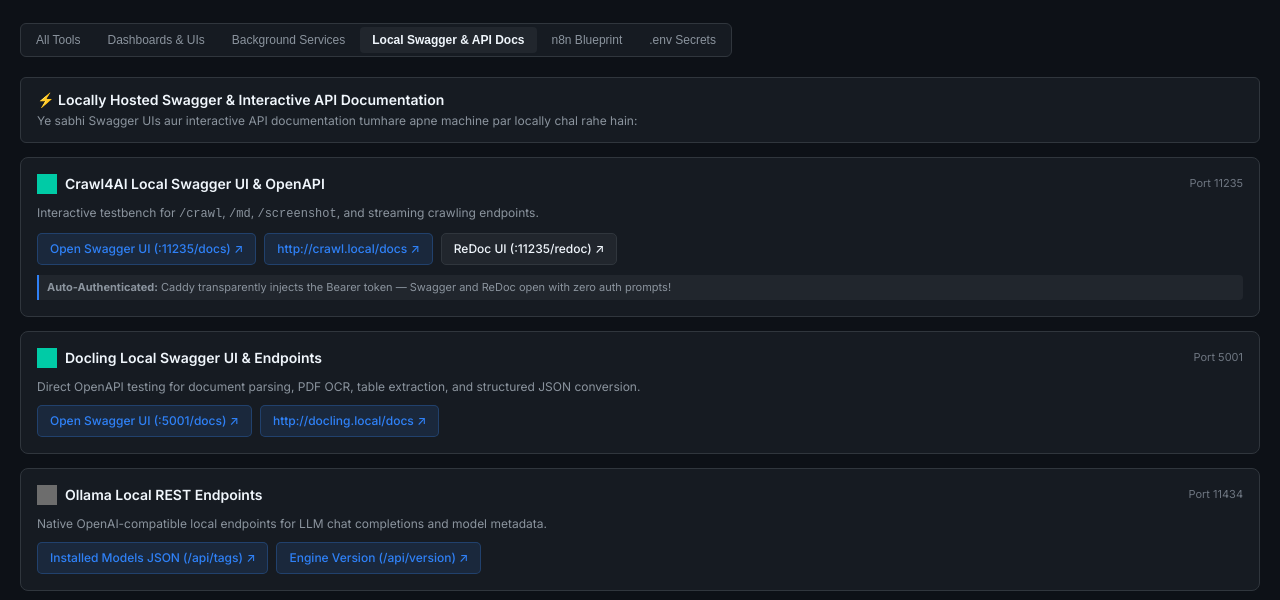
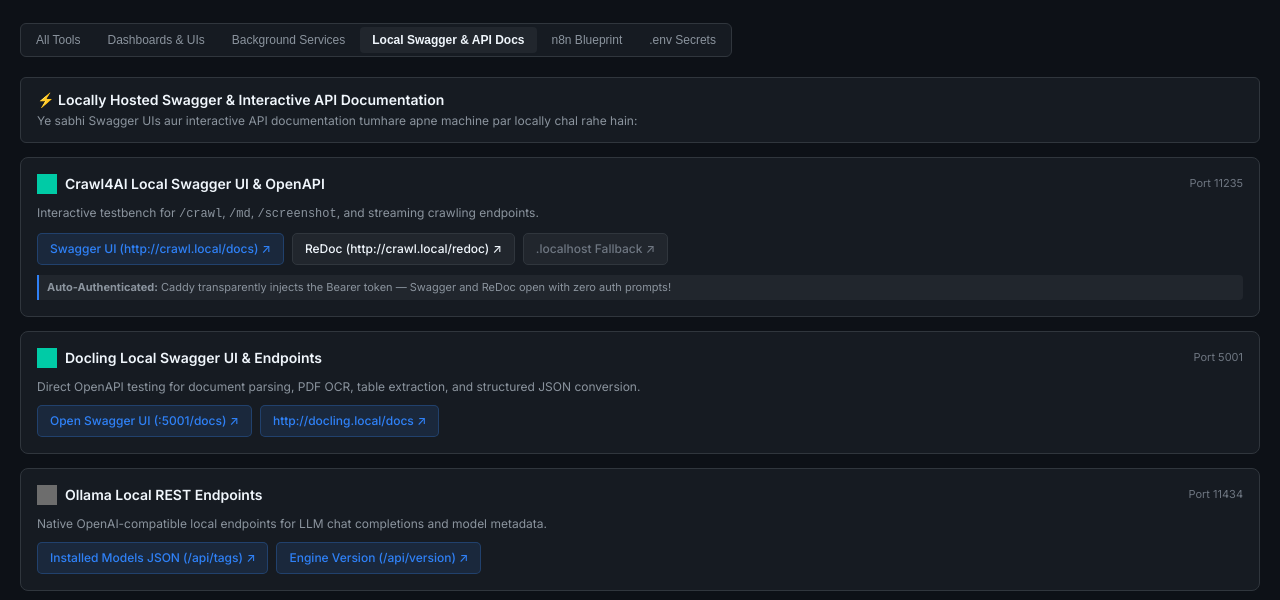
Before and after one commit to codeXparadise/AutomationKit, a plain HTML site: page dashboard.html in a window 1280 px wide. Both pictures are taken after a click on the button "Local Swagger & API Docs". Shown: the part 78-678 px from the top of the page. Drawn offline with Linux system fonts and the light colour scheme; grey boxes are pictures that could not be loaded.

Commit message:
fix: restore clean port separation between caddy and crawl4ai

```diff
--- a/compose.yml
+++ b/compose.yml
@@ -211,6 +211,8 @@ services:
     restart: unless-stopped
     environment:
       - CRAWL4AI_API_TOKEN=${CRAWL4AI_API_TOKEN}
+    ports:
+      - "11235:11235"
     shm_size: 1gb
     volumes:
       - ./shared:/data/shared
@@ -259,12 +261,11 @@ services:
   # ==========================================
   caddy:
     image: caddy:2-alpine
-    container_name: AutomationKit
+    container_name: caddy
     restart: unless-stopped
     ports:
       - "80:80"
       - "443:443"
-      - "11235:11235"
     volumes:
       - ./config/caddy/Caddyfile:/etc/caddy/Caddyfile:ro
       - ./portal:/srv/portal:ro
--- a/dashboard.html
+++ b/dashboard.html
@@ -1306,14 +1306,14 @@
           Interactive testbench for <code>/crawl</code>, <code>/md</code>, <code>/screenshot</code>, and streaming crawling endpoints.
         </p>
         <div class="swagger-links">
-          <a href="http://localhost:11235/docs" target="_blank" class="swagger-btn">
-            <span>Open Swagger UI (:11235/docs) ↗</span>
+          <a href="http://crawl.local/docs" target="_blank" class="swagger-btn">
+            <span>Swagger UI (http://crawl.local/docs) ↗</span>
           </a>
-          <a href="http://crawl.local/docs" target="_blank" class="swagger-btn">
-            <span>http://crawl.local/docs ↗</span>
+          <a href="http://crawl.local/redoc" target="_blank" class="swagger-btn" style="background: var(--bg-muted); color: var(--text-primary); border-color: var(--border);">
+            <span>ReDoc (http://crawl.local/redoc) ↗</span>
           </a>
-          <a href="http://localhost:11235/redoc" target="_blank" class="swagger-btn" style="background: var(--bg-muted); color: var(--text-primary); border-color: var(--border);">
-            <span>ReDoc UI (:11235/redoc) ↗</span>
+          <a href="http://crawl.localhost/docs" target="_blank" class="swagger-btn" style="background: var(--bg-muted); color: var(--text-muted); border-color: var(--border);">
+            <span>.localhost Fallback ↗</span>
           </a>
         </div>
         <div class="card-note">
```
Also changed, not shown: portal/index.html (+6 -6 lines), 1 other file.
